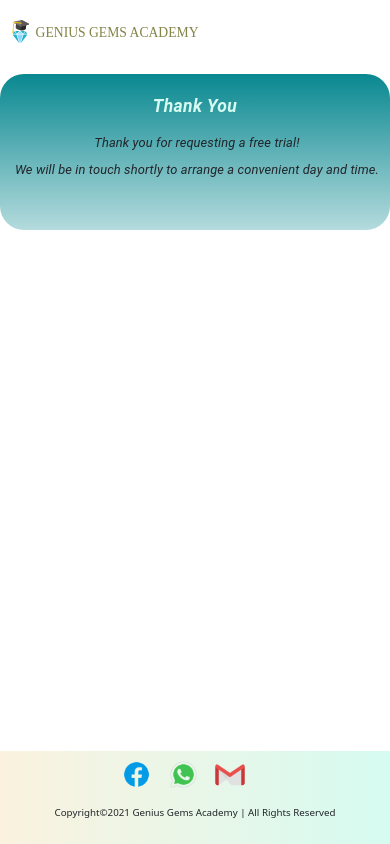
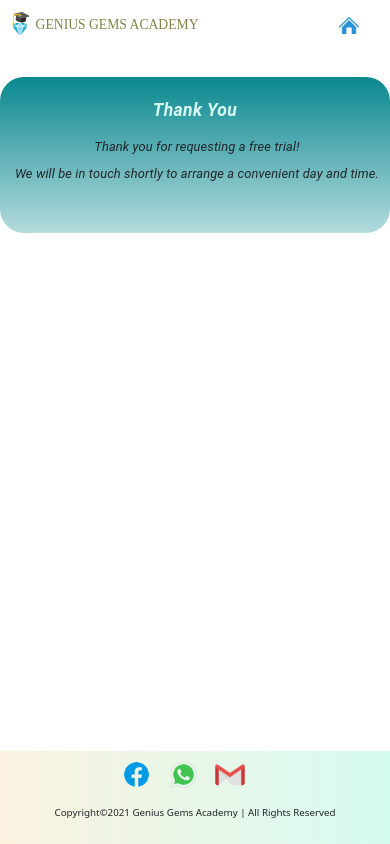
Before and after one commit to jaycek/GeniusGemsAcademy, a plain HTML site: page thankyou.html in a window 390 px wide. Drawn offline with nearby package versions, Linux system fonts and the light colour scheme.

Commit message:
bug fixes

```diff
--- a/assets/css/styles.css
+++ b/assets/css/styles.css
@@ -435,6 +435,25 @@ input[type=text],input[type=number], textarea{
      display: flex;
  }
  /* Thank you page */
+ .t-nav{
+     display:flex;
+     justify-content: space-between;
+
+ }
+.home-div{
+    width:3.19vw;
+    height:3vw;
+    margin-bottom:2vw;
+    align-items: center;
+    margin-top: 3vw;
+    margin-right: 8vw;
+}
+.home-icon{
+
+    height:auto !important;
+    width:100%;
+    max-width:100%;
+}
 .thankyou-section{
     margin-left: 6vw;
     width:40%;
@@ -805,9 +824,6 @@ input[type=text],input[type=number],  textarea{
     .copyright{
         font-size:2vw;
     }
-    .t-contact-main{
-        margin-top: 0;
-    }
     .thankyou-title{
         font-size: 3vw;
     }
@@ -858,6 +874,10 @@ input[type=text],input[type=number],  textarea{
     font-size:3.5vw;
 
 }
+.home-div{
+    width:5vw;
+}
+
 .m-hero-img-text{
     display: block;
     margin-left:24vw;
@@ -1005,8 +1025,8 @@ input:placeholder-shown,textarea{
         margin:6vw 0 0 0;
     }
     #t-footer{
-        position:fixed;
-        bottom:0;
+        position: fixed !important;
+        bottom:0 !important;
      }
     #whatsapp-img{
         height:10vw;
--- a/thankyou.html
+++ b/thankyou.html
@@ -7,9 +7,7 @@
     <title>Genius Gems Academy- Live Online Learning|Thank you</title>
     <meta name="description" content="Genius Gems Academy offers live online tuitions for Maths, Science and Computer Science for students of Primary, Secondary, GCSE and A-Level as per UK National Curriculum" >
     <!-- Bootstrap links -->
-
        <link href="https://cdn.jsdelivr.net/npm/bootstrap@5.0.1/dist/css/bootstrap.min.css" rel="stylesheet" integrity="sha384-+0n0xVW2eSR5OomGNYDnhzAbDsOXxcvSN1TPprVMTNDbiYZCxYbOOl7+AMvyTG2x" crossorigin="anonymous">
-
 
     <!-- Font awesome -->
     <script src="https://kit.fontawesome.com/44c693abb7.js" crossorigin="anonymous"></script>
@@ -20,50 +18,18 @@
 <body>
 
     <section id="hero-section-thankyoupage">
-            <nav class="navbar navbar-expand-sm navbar-light" >
+        <div class="t-nav">
             <div class="logo-div">
                 <a class="navbar-brand " href="index.html">
                     <img class="logo" src="images/Logo.svg" alt="Genius Gems Logo">
                     <p id="logo-text">GENIUS GEMS ACADEMY</p>
                 </a>
-
             </div>
-
-                  <!-- <button class="navbar-toggler" type="button" data-bs-toggle="collapse" data-bs-target="#navbarToggler1" aria-controls="navbarToggler1" aria-expanded="false" aria-label="Toggle navigation">
-                  <span class="navbar-toggler-icon"></span>
-                </button>
-                 <div class="navbar-collapse collapse" id="navbarToggler1">
-
-                      <ul class="navbar-nav ms-auto">
-
-
-                        <li class="nav-item dropdown">
-                            <a class="nav-link dropdown-toggle" href="#"  data-bs-toggle="dropdown" style="cursor: pointer;";>WHAT WE TEACH</a>
-                            <ul class="dropdown-menu">
-                                <li> <a class="dropdown-item" onclick="scrolltoSection('math')" style="cursor: pointer;"> Mathematics </a></li>
-                                <li> <a class="dropdown-item"  onclick="scrolltoSection('physics')" style="cursor: pointer;">Physics </a></li>
-                                <li> <a class="dropdown-item" onclick="scrolltoSection('chemistry')" style="cursor: pointer;"> Chemistry </a></li>
-                                <li> <a class="dropdown-item" onclick="scrolltoSection('biology')" style="cursor: pointer;"> Biology </a></li>
-                                <li> <a class="dropdown-item" onclick="scrolltoSection('computer')" style="cursor: pointer;"> Computer Science </a></li>
-                            </ul>
-                        </li>
-                        <li class="nav-item">
-                            <a class="nav-link" href="index.html" style="cursor: pointer;">TESTIMONIALS</a>
-                        </li>
-                        <li class="nav-item">
-                            <a class="nav-link" href="index.html"  style="cursor: pointer;">ABOUT US</a>
-                        </li>
-                        <li class="nav-item">
-                            <a class="nav-link" href="index.html"  style="cursor: pointer;">WHY CHOOSE US</a>
-                        </li>
-                        <li class="nav-item">
-                            <a class="nav-link" href="index.html"  style="cursor: pointer;">CONTACT US</a>
-                        </li>
-
-                    </ul>
-                </div> -->
-            </nav>
-
+            <div class="home-div">
+                <a class="home-link" href="index.html" style="cursor:pointer;">
+                <img class="home-icon" src="images/home.png" alt="Genius Gems Academy Home"></a>
+            </div>
+        </div>
             <div class="t-contactus">
 
                 <div class="t-contact-main">
@@ -114,10 +80,8 @@
                 </div>
 
             </div>
+    </section>
 
-
-    </section>
-    <script src="assets/scripts/main.js"></script>
     <script src="https://cdn.jsdelivr.net/npm/bootstrap@5.0.1/dist/js/bootstrap.bundle.min.js" integrity="sha384-gtEjrD/SeCtmISkJkNUaaKMoLD0//ElJ19smozuHV6z3Iehds+3Ulb9Bn9Plx0x4" crossorigin="anonymous"></script>
 
 </body>
```
Also changed, not shown: images/home.png (added). Lines whose indentation alone changed are shown as unchanged.
